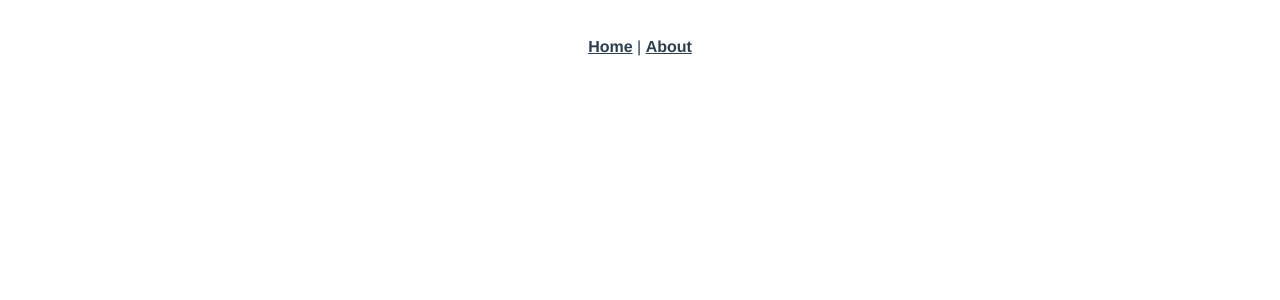
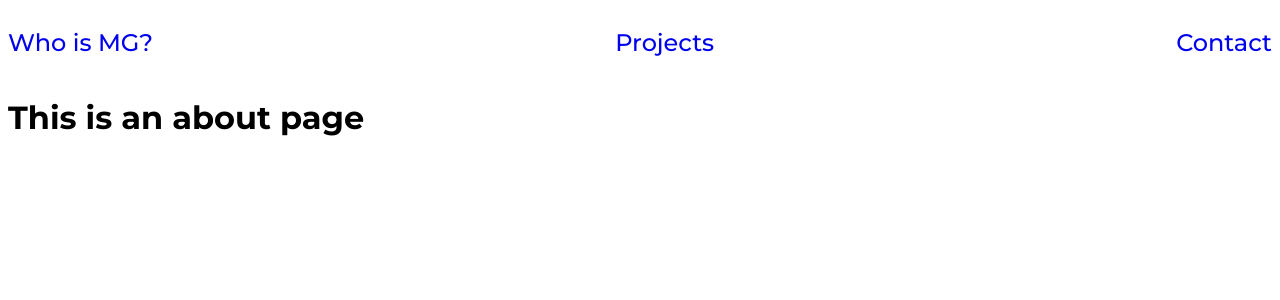
Before and after one commit to matheusgomes062/matheusgomes-portfolio, a Vue app in the folder mg-portfolio/: page /whois in a window 1280 px wide. Shown: the top 300 px of the page. Built offline with nearby package versions, Linux system fonts and the light colour scheme.

Commit message:
started to make the header

```diff
--- a/mg-portfolio/src/App.vue
+++ b/mg-portfolio/src/App.vue
@@ -1,32 +1,28 @@
 <template>
   <div id="app">
-    <div id="nav">
-      <router-link to="/">Home</router-link> |
-      <router-link to="/about">About</router-link>
-    </div>
-    <router-view/>
+    <Header />
+    <main>
+      <router-view />
+    </main>
+    <!-- <Footer /> -->
   </div>
 </template>
 
+<script>
+import Header from "@/components/Header.vue";
+
+export default {
+  components: {
+    Header
+  }
+};
+</script>
+
 <style lang="scss">
-#app {
-  font-family: 'Avenir', Helvetica, Arial, sans-serif;
-  -webkit-font-smoothing: antialiased;
-  -moz-osx-font-smoothing: grayscale;
-  text-align: center;
-  color: #2c3e50;
-}
+// @import "./normalize.css";
+@import url("https://fonts.googleapis.com/css?family=Montserrat:400,500,600,700,800,900&display=swap");
 
-#nav {
-  padding: 30px;
-
-  a {
-    font-weight: bold;
-    color: #2c3e50;
-
-    &.router-link-exact-active {
-      color: #42b983;
-    }
-  }
+* {
+  font-family: "Montserrat", sans-serif;
 }
 </style>
--- /dev/null
+++ b/mg-portfolio/src/components/Header.vue
@@ -0,0 +1,25 @@
+<template>
+  <header>
+    <nav>
+      <router-link to="/" class="header-text-rl">
+        <h1 class="header-text">Who is MG?</h1>
+      </router-link>
+      <router-link to="/" class="header-text-rl">
+        <h1 class="header-text">Projects</h1>
+      </router-link>
+      <router-link to="/" class="header-text-rl">
+        <h1 class="header-text">Contact</h1>
+      </router-link>
+    </nav>
+  </header>
+</template>
+
+<script>
+export default {
+  name: "Header"
+};
+</script>
+
+<style lang="scss" >
+@import "./styles/HeaderStyle.scss";
+</style>
--- a/mg-portfolio/src/components/HelloWorld.vue
+++ /dev/null
@@ -1,61 +0,0 @@
-<template>
-  <div class="hello">
-    <h1>{{ msg }}</h1>
-    <p>
-      For a guide and recipes on how to configure / customize this project,<br>
-      check out the
-      <a href="https://cli.vuejs.org" target="_blank" rel="noopener">vue-cli documentation</a>.
-    </p>
-    <h3>Installed CLI Plugins</h3>
-    <ul>
-      <li><a href="https://github.com/vuejs/vue-cli/tree/dev/packages/%40vue/cli-plugin-babel" target="_blank" rel="noopener">babel</a></li>
-      <li><a href="https://github.com/vuejs/vue-cli/tree/dev/packages/%40vue/cli-plugin-router" target="_blank" rel="noopener">router</a></li>
-      <li><a href="https://github.com/vuejs/vue-cli/tree/dev/packages/%40vue/cli-plugin-vuex" target="_blank" rel="noopener">vuex</a></li>
-      <li><a href="https://github.com/vuejs/vue-cli/tree/dev/packages/%40vue/cli-plugin-eslint" target="_blank" rel="noopener">eslint</a></li>
-      <li><a href="https://github.com/vuejs/vue-cli/tree/dev/packages/%40vue/cli-plugin-unit-jest" target="_blank" rel="noopener">unit-jest</a></li>
-    </ul>
-    <h3>Essential Links</h3>
-    <ul>
-      <li><a href="https://vuejs.org" target="_blank" rel="noopener">Core Docs</a></li>
-      <li><a href="https://forum.vuejs.org" target="_blank" rel="noopener">Forum</a></li>
-      <li><a href="https://chat.vuejs.org" target="_blank" rel="noopener">Community Chat</a></li>
-      <li><a href="https://twitter.com/vuejs" target="_blank" rel="noopener">Twitter</a></li>
-      <li><a href="https://news.vuejs.org" target="_blank" rel="noopener">News</a></li>
-    </ul>
-    <h3>Ecosystem</h3>
-    <ul>
-      <li><a href="https://router.vuejs.org" target="_blank" rel="noopener">vue-router</a></li>
-      <li><a href="https://vuex.vuejs.org" target="_blank" rel="noopener">vuex</a></li>
-      <li><a href="https://github.com/vuejs/vue-devtools#vue-devtools" target="_blank" rel="noopener">vue-devtools</a></li>
-      <li><a href="https://vue-loader.vuejs.org" target="_blank" rel="noopener">vue-loader</a></li>
-      <li><a href="https://github.com/vuejs/awesome-vue" target="_blank" rel="noopener">awesome-vue</a></li>
-    </ul>
-  </div>
-</template>
-
-<script>
-export default {
-  name: 'HelloWorld',
-  props: {
-    msg: String
-  }
-}
-</script>
-
-<!-- Add "scoped" attribute to limit CSS to this component only -->
-<style scoped lang="scss">
-h3 {
-  margin: 40px 0 0;
-}
-ul {
-  list-style-type: none;
-  padding: 0;
-}
-li {
-  display: inline-block;
-  margin: 0 10px;
-}
-a {
-  color: #42b983;
-}
-</style>
--- /dev/null
+++ b/mg-portfolio/src/components/Mg.vue
@@ -0,0 +1,15 @@
+<template>
+  <div>
+    <h1>Matheus</h1>
+    <h1>Gomes</h1>
+  </div>
+</template>
+
+<script>
+export default {
+  name: "Mg"
+};
+</script>
+
+<style>
+</style>
--- /dev/null
+++ b/mg-portfolio/src/components/styles/HeaderStyle.scss
@@ -0,0 +1,15 @@
+.header-text {
+  font-weight: 500;
+}
+
+nav {
+  display: flex;
+  justify-content: space-between;
+  align-items: center;
+  flex-direction: row;
+}
+
+a * {
+  text-decoration: none;
+  display: inline-block;
+}
--- a/mg-portfolio/src/router/index.js
+++ b/mg-portfolio/src/router/index.js
@@ -1,29 +1,33 @@
-import Vue from 'vue'
-import VueRouter from 'vue-router'
-import Home from '../views/Home.vue'
+import Vue from "vue";
+import VueRouter from "vue-router";
+import Home from "../views/Home.vue";
 
-Vue.use(VueRouter)
+Vue.use(VueRouter);
 
 const routes = [
   {
-    path: '/',
-    name: 'home',
+    path: "/",
+    name: "Home",
     component: Home
   },
   {
-    path: '/about',
-    name: 'about',
-    // route level code-splitting
-    // this generates a separate chunk (about.[hash].js) for this route
-    // which is lazy-loaded when the route is visited.
-    component: () => import(/* webpackChunkName: "about" */ '../views/About.vue')
+    path: "/whois",
+    name: "whois",
+    component: () =>
+      import(/* webpackChunkName: "about" */ "../views/About.vue")
   }
-]
+  // {
+  //   path: "/contact",
+  //   name: "contact",
+  //   component: () =>
+  //     import(/* webpackChunkName: "about" */ "../views/Contact.vue")
+  // }
+];
 
 const router = new VueRouter({
-  mode: 'history',
+  mode: "history",
   base: process.env.BASE_URL,
   routes
-})
+});
 
-export default router
+export default router;
--- a/mg-portfolio/src/views/Home.vue
+++ b/mg-portfolio/src/views/Home.vue
@@ -1,18 +1,17 @@
 <template>
   <div class="home">
-    <img alt="Vue logo" src="../assets/logo.png">
-    <HelloWorld msg="Welcome to Your Vue.js App"/>
+    <Mg />
   </div>
 </template>
 
 <script>
 // @ is an alias to /src
-import HelloWorld from '@/components/HelloWorld.vue'
+import Mg from "@/components/Mg.vue";
 
 export default {
-  name: 'home',
+  name: "home",
   components: {
-    HelloWorld
+    Mg
   }
-}
+};
 </script>
```
Also changed, not shown: mg-portfolio/src/normalize.css (added).
